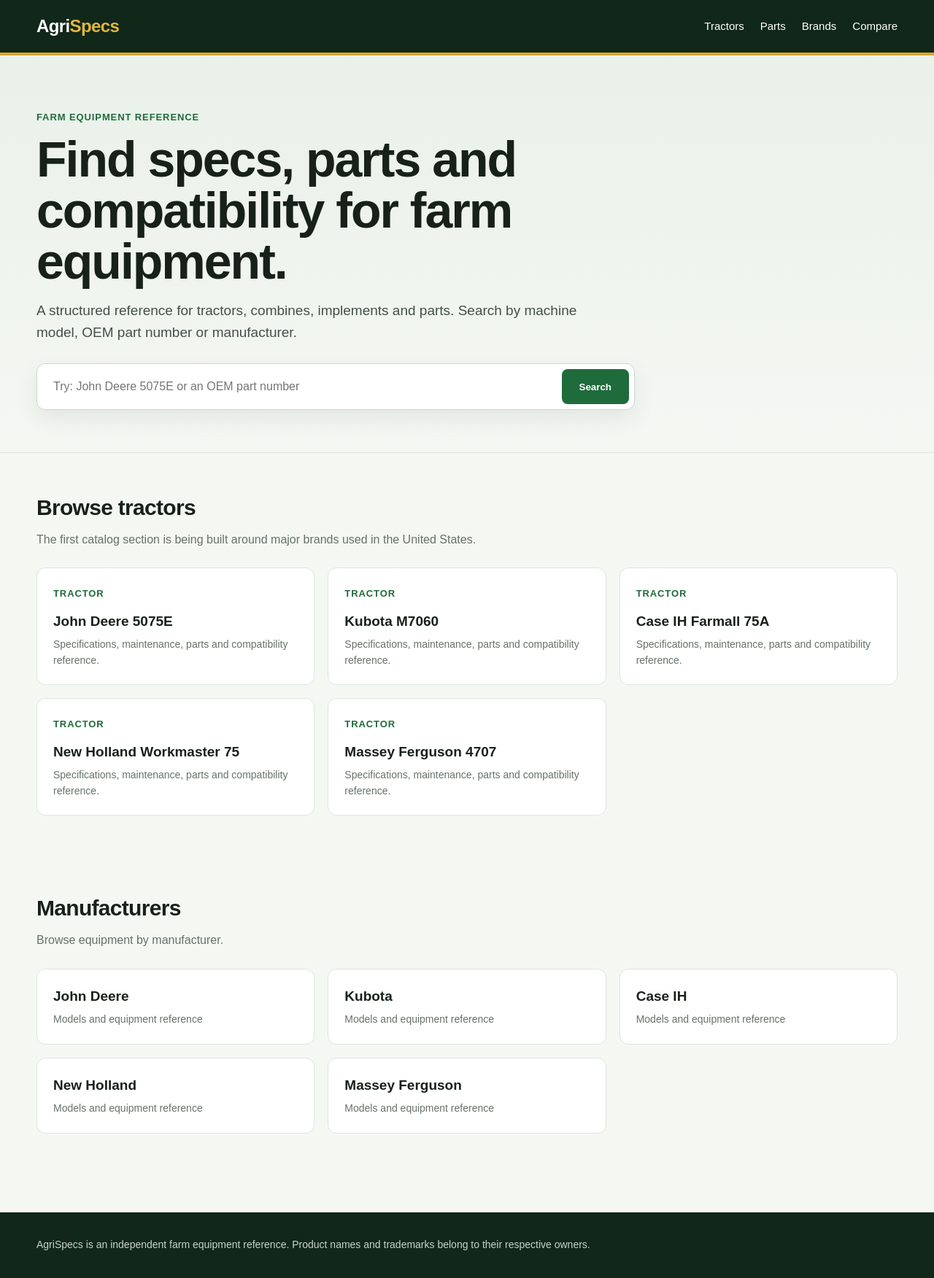
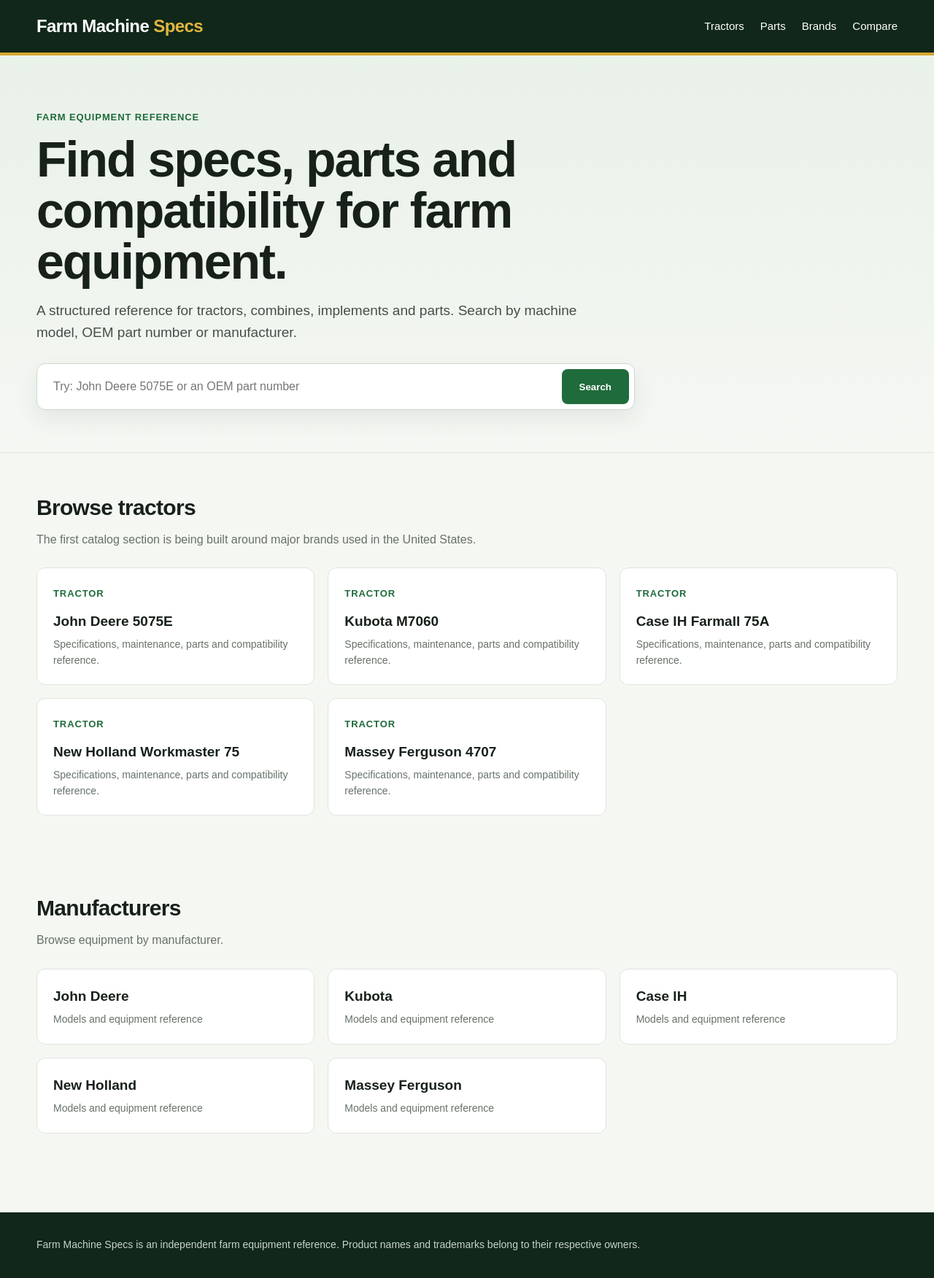
Before and after one commit to maxympaschenko-tech/agrispecs, a Next.js app: page / in a window 1280 px wide. Shown: the whole page at 73% size. Built offline with nearby package versions, Linux system fonts and the light colour scheme; no server answers.

Commit message:
Rebrand site to Farm Machine Specs

```diff
--- a/app/layout.tsx
+++ b/app/layout.tsx
@@ -2,14 +2,31 @@ import type { Metadata } from 'next';
 import Link from 'next/link';
 import './globals.css';
 
+const siteUrl = process.env.NEXT_PUBLIC_SITE_URL || 'https://farmmachinespecs.com';
+const siteName = 'Farm Machine Specs';
+
 export const metadata: Metadata = {
-  metadataBase: new URL(process.env.NEXT_PUBLIC_SITE_URL || 'https://example.com'),
+  metadataBase: new URL(siteUrl),
+  applicationName: siteName,
   title: {
-    default: 'AgriSpecs - Farm Equipment Specifications and Parts Reference',
-    template: '%s | AgriSpecs',
+    default: 'Farm Machine Specs - Farm Equipment Specifications and Parts Reference',
+    template: `%s | ${siteName}`,
   },
   description:
-    'Farm equipment specifications, parts references, compatibility data, maintenance information, and model guides.',
+    'Farm equipment specifications, parts references, compatibility data, maintenance information, and model guides for tractors and agricultural machinery.',
+  openGraph: {
+    type: 'website',
+    url: siteUrl,
+    siteName,
+    title: 'Farm Machine Specs - Farm Equipment Specifications and Parts Reference',
+    description:
+      'Farm equipment specifications, parts references, compatibility data, maintenance information, and model guides for tractors and agricultural machinery.',
+  },
+  twitter: {
+    card: 'summary_large_image',
+    title: 'Farm Machine Specs',
+    description: 'Farm equipment specifications, parts, compatibility and maintenance reference.',
+  },
 };
 
 export default function RootLayout({ children }: Readonly<{ children: React.ReactNode }>) {
@@ -18,7 +35,7 @@ export default function RootLayout({ children }: Readonly<{ children: React.Reac
       <body>
         <header className="site-header">
           <div className="container header-inner">
-            <Link className="logo" href="/">Agri<span>Specs</span></Link>
+            <Link className="logo" href="/">Farm Machine <span>Specs</span></Link>
             <nav className="nav" aria-label="Main navigation">
               <Link href="/tractors">Tractors</Link>
               <Link href="/parts">Parts</Link>
@@ -30,7 +47,7 @@ export default function RootLayout({ children }: Readonly<{ children: React.Reac
         {children}
         <footer className="site-footer">
           <div className="container">
-            AgriSpecs is an independent farm equipment reference. Product names and trademarks belong to their respective owners.
+            Farm Machine Specs is an independent farm equipment reference. Product names and trademarks belong to their respective owners.
           </div>
         </footer>
       </body>
```
